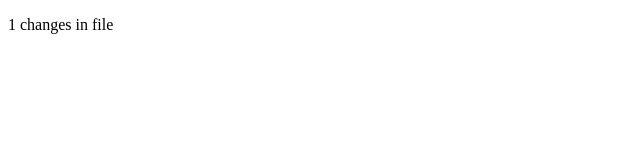
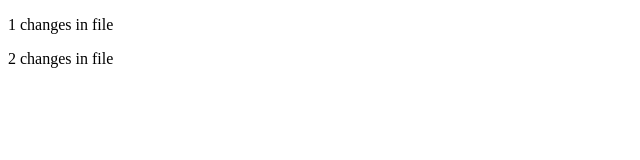
Before and after one commit to VladyslavBabiy/gitHomeWork2, a plain HTML site: page student_babii/hello_vladyslav.html in a window 1280 px wide. Shown: the full height of the page, 0-640 px from the left. Drawn offline with Linux system fonts and the light colour scheme.

Commit message:
second greet_branch commit

```diff
--- a/student_babii/hello_vladyslav.html
+++ b/student_babii/hello_vladyslav.html
@@ -7,5 +7,6 @@
 </head>
 <body>
     <p>1 changes in file</p>
+    <p>2 changes in file</p>
 </body>
 </html>
```
